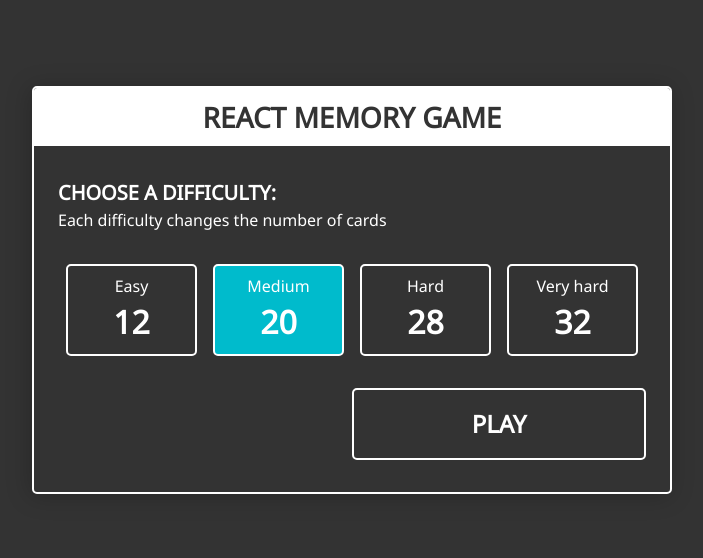
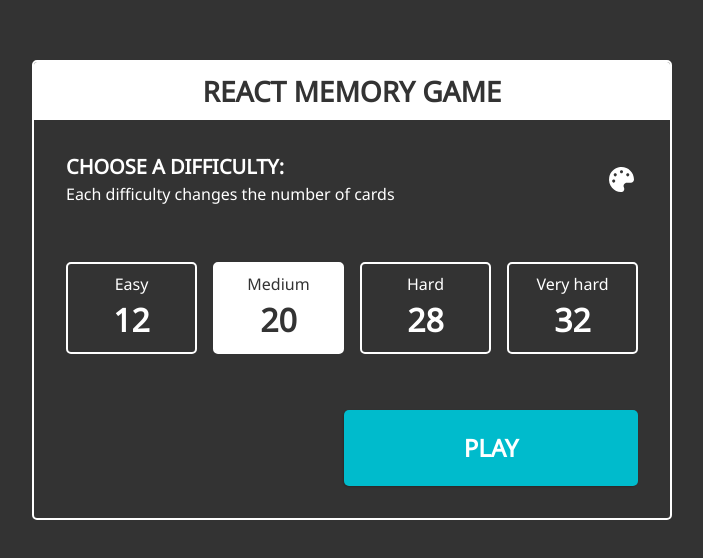
Before and after one commit to LuanEdCosta/react-memory-game, a React (Create React App) app: page / in a window 1280 px wide. Shown: the part 110-668 px from the top of the page, without its empty margins (288-991 px from the left). Built offline with nearby package versions, Linux system fonts and the light colour scheme.

Commit message:
Switching themes

```diff
--- a/src/components/DifficultyItem/styles.ts
+++ b/src/components/DifficultyItem/styles.ts
@@ -8,7 +8,8 @@ import styled, {
 type CssType = FlattenInterpolation<ThemeProps<DefaultTheme>> | null
 
 const ItemSelected = css`
-  background: ${({ theme }): string => theme.accent} !important;
+  background: ${({ theme }): string => theme.primaryText} !important;
+  color: ${({ theme }): string => theme.background} !important;
 `
 
 export const Container = styled.div<{ isSelected: boolean }>`
@@ -19,11 +20,11 @@ export const Container = styled.div<{ isSelected: boolean }>`
   justify-content: space-between;
   cursor: pointer;
   user-select: none;
-  transition: background 0.1s ease-in-out;
+  transition: transform 0.1s ease-in-out;
   border: 2px solid ${({ theme }): string => theme.primaryText};
   ${({ isSelected }): CssType => (isSelected ? ItemSelected : null)}
   &:hover {
-    background: rgba(0, 0, 0, 0.3);
+    transform: translateY(-8px);
   }
 `
 
--- a/src/config/IconLibrary.ts
+++ b/src/config/IconLibrary.ts
@@ -8,6 +8,7 @@ import {
   faClock,
   faQuestionCircle,
   faTimes,
+  faPalette,
 
   // Icons for the game
   faPoo,
@@ -36,6 +37,7 @@ library.add(
   faClock,
   faQuestionCircle,
   faTimes,
+  faPalette,
 
   // Icons for the game
   faPoo,
--- a/src/pages/DifficultyChooser/index.tsx
+++ b/src/pages/DifficultyChooser/index.tsx
@@ -1,12 +1,21 @@
 import React, { useState } from 'react'
 import { useHistory } from 'react-router-dom'
+import { FontAwesomeIcon } from '@fortawesome/react-fontawesome'
 import { GameLocationState } from '../Game/types'
+import { useDispatch } from 'react-redux'
+import { setTheme } from '../../store/actions'
+import { useTypedSelector } from '../../hooks'
+import { ThemeTypes } from '../../types/Theme'
 import {
   Container,
   MenuContainer,
   MenuContent,
   AppName,
   DifficultyContainer,
+  DifficultyLabelContainer,
+  DifficultyLabelSubtitle,
+  DifficultyLabelTitle,
+  SwitchThemesButton,
   DifficultyLabel,
   Difficulty,
   PlayButton,
@@ -21,7 +30,9 @@ const DIFFICULTIES = {
 }
 
 const DifficultyChooser: React.FC = () => {
+  const dispatch = useDispatch()
   const history = useHistory()
+  const themeType = useTypedSelector(({ Theme }) => Theme.type)
 
   const [selectedDifficulty, setSelectedDifficulty] = useState(
     DIFFICULTIES.MEDIUM,
@@ -39,14 +50,31 @@ const DifficultyChooser: React.FC = () => {
     history.push('/game', gameLocationState)
   }
 
+  const onSwitchThemes = (): void => {
+    const isUsingDark = themeType === ThemeTypes.dark
+    const newThemeType = isUsingDark ? ThemeTypes.light : ThemeTypes.dark
+    const action = setTheme({ type: newThemeType })
+    dispatch(action)
+  }
+
   return (
     <Container>
       <MenuContainer>
         <AppName>React Memory Game</AppName>
 
         <MenuContent>
-          <DifficultyLabel>Choose a Difficulty:</DifficultyLabel>
-          <div>Each difficulty changes the number of cards</div>
+          <DifficultyLabelContainer>
+            <DifficultyLabel>
+              <DifficultyLabelTitle>Choose a Difficulty:</DifficultyLabelTitle>
+              <DifficultyLabelSubtitle>
+                Each difficulty changes the number of cards
+              </DifficultyLabelSubtitle>
+            </DifficultyLabel>
+
+            <SwitchThemesButton onClick={onSwitchThemes} title="Trocar Temas">
+              <FontAwesomeIcon icon="palette" />
+            </SwitchThemesButton>
+          </DifficultyLabelContainer>
 
           <DifficultyContainer>
             <Difficulty
--- a/src/pages/DifficultyChooser/styles.ts
+++ b/src/pages/DifficultyChooser/styles.ts
@@ -15,7 +15,6 @@ export const MenuContainer = styled.div`
   width: 50%;
   min-width: 400px;
   overflow: hidden;
-  box-shadow: -2px 2px 24px 1px rgba(0, 0, 0, 0.2);
 `
 
 export const AppName = styled.h1`
@@ -29,18 +28,45 @@ export const AppName = styled.h1`
 `
 
 export const MenuContent = styled.div`
-  padding: 3.2rem 2.4rem;
+  padding: 32px 24px;
+`
+export const DifficultyLabelContainer = styled.div`
+  display: flex;
+  align-items: center;
+  padding-left: 8px;
 `
 
 export const DifficultyLabel = styled.div`
+  flex: 1;
+`
+
+export const DifficultyLabelTitle = styled.div`
   font-weight: bold;
   text-transform: uppercase;
   font-size: 2rem;
 `
 
+export const DifficultyLabelSubtitle = styled.div``
+
+export const SwitchThemesButton = styled.div`
+  display: flex;
+  align-items: center;
+  justify-content: center;
+  font-size: 2.5rem;
+  width: 5rem;
+  height: 5rem;
+  border-radius: 100%;
+  transition: all 0.2s ease-in-out;
+  cursor: pointer;
+  &:hover {
+    background: ${({ theme }): string => theme.accent};
+    color: white;
+  }
+`
+
 export const Difficulty = styled(DifficultyItem)`
   width: 25%;
-  margin: 8px;
+  margin: 32px 8px;
   text-align: center;
   flex: 1;
 `
@@ -62,15 +88,17 @@ export const PlayButton = styled.div`
   font-size: 2.4rem;
   text-transform: uppercase;
   font-weight: bold;
-  border: 2px solid ${({ theme }): string => theme.primaryText};
-  padding: 16px;
+  background: ${({ theme }): string => theme.accent};
+  color: white;
+  padding: 20px 16px;
   text-align: center;
   border-radius: 5px;
-  margin-left: auto;
+  margin: 0 8px 0 auto;
   width: 50%;
   cursor: pointer;
-  transition: background 0.2s ease-in-out;
+  transition: transform 0.1s ease-in-out;
+  box-shadow: -1px 1px 2px rgba(0, 0, 0, 0.2);
   &:hover {
-    background: ${({ theme }): string => theme.accent};
+    transform: scale(1.02);
   }
 `
--- a/src/pages/Game/GameControlBar/styles.ts
+++ b/src/pages/Game/GameControlBar/styles.ts
@@ -36,10 +36,11 @@ export const BackButton = styled.div`
   min-width: ${ButtonHeight}px;
   font-size: 2rem;
   cursor: pointer;
-  transition: background 0.2s ease-in-out;
+  transition: all 0.2s ease-in-out;
 
   &:hover {
     background: ${({ theme }): string => theme.accent};
+    color: white;
   }
 `
 
@@ -80,10 +81,11 @@ export const Button = styled.div`
   border-radius: 5px;
   border: 1px solid ${({ theme }): string => theme.secondaryText};
   cursor: pointer;
-  transition: background, border 0.2s ease-in-out;
+  transition: all 0.2s ease-in-out;
 
   &:hover {
     background: ${({ theme }): string => theme.accent};
+    color: white;
   }
 
   ${ButtonText} {
--- a/src/store/actions/ThemeActions.ts
+++ b/src/store/actions/ThemeActions.ts
@@ -1,6 +1,18 @@
-import { ThemePayload, ThemeAction, ThemeActionTypes } from '../../types/Theme'
+import { THEME_KEY } from '../../config/StorageKeys'
+import {
+  ThemePayload,
+  ThemeAction,
+  ThemeActionTypes,
+  ThemeTypes,
+} from '../../types/Theme'
 
-export const setTheme = (payload: ThemePayload): ThemeAction => ({
-  type: ThemeActionTypes.SET_THEME,
-  payload,
-})
+export const setTheme = (payload: ThemePayload): ThemeAction => {
+  const { type } = payload || {}
+
+  localStorage.setItem(THEME_KEY, type || ThemeTypes.dark)
+
+  return {
+    type: ThemeActionTypes.SET_THEME,
+    payload,
+  }
+}
--- a/src/styles/Theme.ts
+++ b/src/styles/Theme.ts
@@ -15,8 +15,8 @@ export default {
     primaryText: '#313131',
     secondaryText: '#616161',
     background: '#ffffff',
-    controlBar: '#222222',
-    cardBackFace: '#111111',
-    cardFrontFace: '#e6e6e6',
+    controlBar: '#f1f1f1',
+    cardBackFace: '#444444',
+    cardFrontFace: '#e2e2e2',
   },
 }
```
Also changed, not shown: 1 other file (tests, documents, lock files or other folders).
